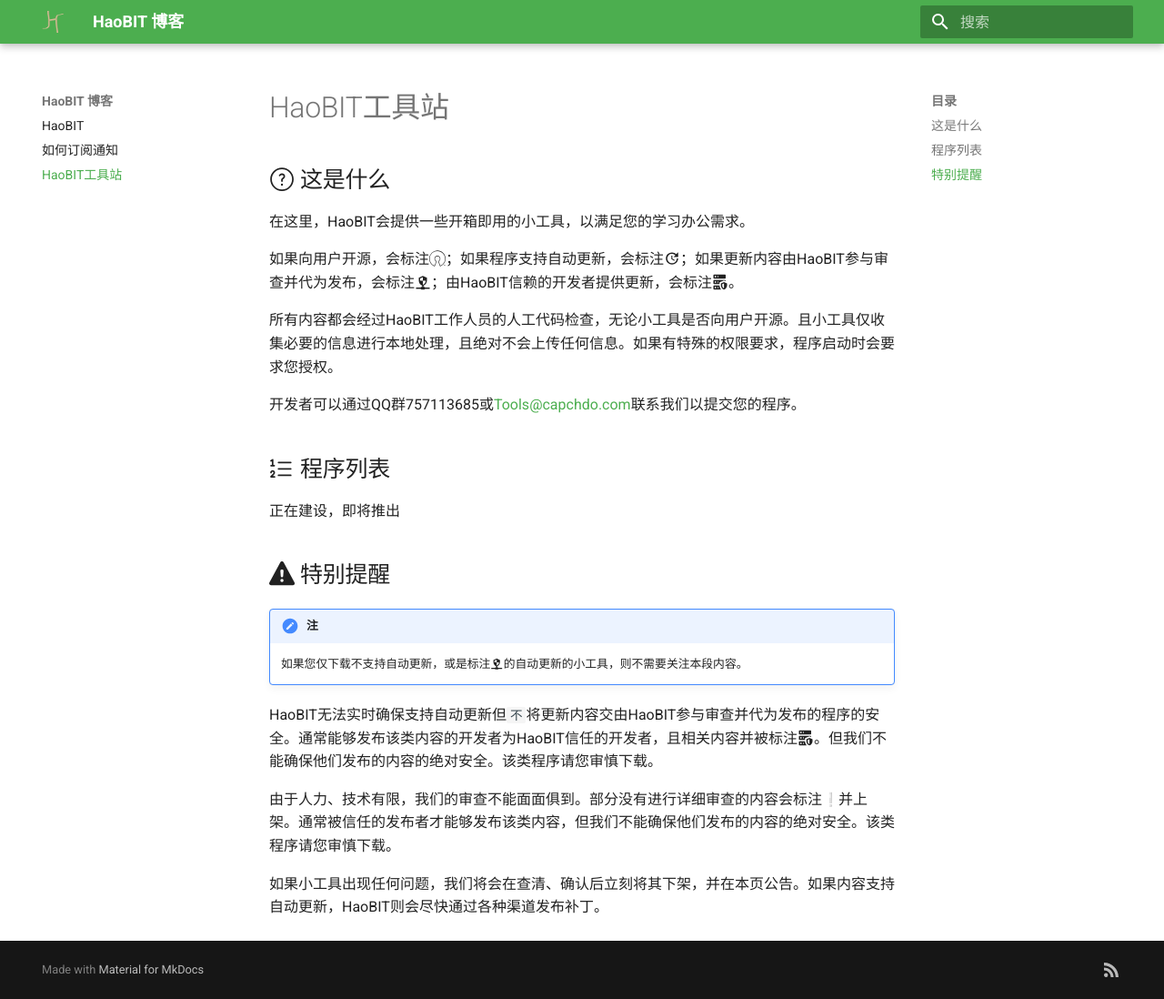
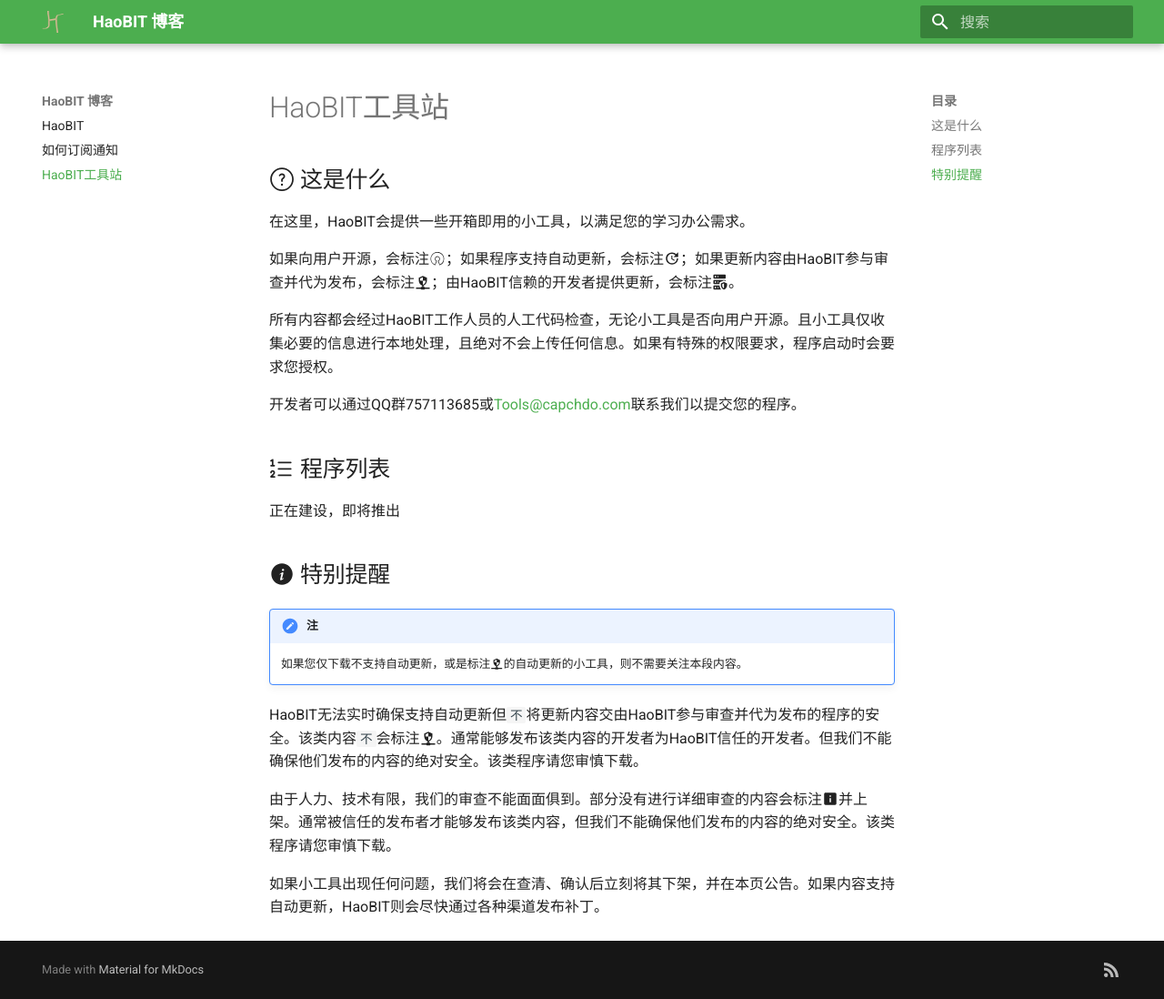
Before and after one commit to Capchdo/blog, an MkDocs documentation site: the page built from docs/tools.md, in a window 1280 px wide and 1098 px high. Shown: the whole window at 91% size. Built offline with MkDocs 1.6.1 and Material for MkDocs 9.7.7, drawn with Linux system fonts in a browser that asks for light colours; emoji names are drawn with the system emoji font; comment, search, counter and statistics services are not loaded.

Commit message:
update docs/tools.md.修改部分图标
Signed-off-by: CZLeader <9657868+czleader@user.noreply.gitee.com>

```diff
--- a/docs/tools.md
+++ b/docs/tools.md
@@ -16,14 +16,14 @@
 
 正在建设，即将推出
 
-## :fontawesome-solid-triangle-exclamation: 特别提醒
+## :material-information-variant-circle: 特别提醒
 
 !!! note "注"
 
     如果您仅下载不支持自动更新，或是标注:material-security-network:的自动更新的小工具，则不需要关注本段内容。
 
-HaoBIT无法实时确保支持自动更新但`不`将更新内容交由HaoBIT参与审查并代为发布的程序的安全。通常能够发布该类内容的开发者为HaoBIT信任的开发者，且相关内容并被标注:material-server-security:。但我们不能确保他们发布的内容的绝对安全。该类程序请您审慎下载。
+HaoBIT无法实时确保支持自动更新但`不`将更新内容交由HaoBIT参与审查并代为发布的程序的安全。该类内容`不`会标注:material-security-network:。通常能够发布该类内容的开发者为HaoBIT信任的开发者。但我们不能确保他们发布的内容的绝对安全。该类程序请您审慎下载。
 
-由于人力、技术有限，我们的审查不能面面俱到。部分没有进行详细审查的内容会标注:grey_exclamation:并上架。通常被信任的发布者才能够发布该类内容，但我们不能确保他们发布的内容的绝对安全。该类程序请您审慎下载。
+由于人力、技术有限，我们的审查不能面面俱到。部分没有进行详细审查的内容会标注:material-information-box:并上架。通常被信任的发布者才能够发布该类内容，但我们不能确保他们发布的内容的绝对安全。该类程序请您审慎下载。
 
 如果小工具出现任何问题，我们将会在查清、确认后立刻将其下架，并在本页公告。如果内容支持自动更新，HaoBIT则会尽快通过各种渠道发布补丁。
```
Also changed, not shown: other parts of docs/tools.md (+1 -1 lines).
